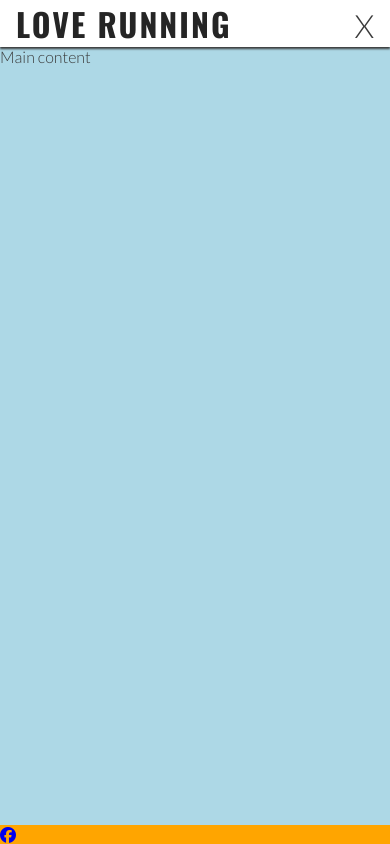
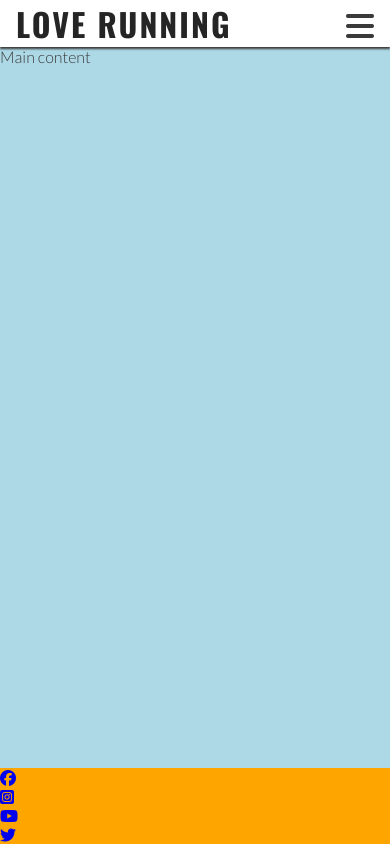
Before and after one commit to Amila3951/Love-running-project, a plain HTML site: page index.html in a window 390 px wide. Drawn offline with nearby package versions, Linux system fonts and the light colour scheme.

Commit message:
Add links to footer

```diff
--- a/index.html
+++ b/index.html
@@ -21,8 +21,8 @@
         <a href="index.html">
             <h1 id="logo">Love Running</h1>
         </a>
-        <input type="checkbox" id="nav-toggle" name="nav-toggle">
-        <label for="nav-toggle" class="nav-toggle-label">X</label>
+        <input id="nav-toggle" name="nav-toggle">
+        <label for="nav-toggle" class="nav-toggle-label"><i class="fa-solid fa-bars"></i></label>
         <nav>
             <ul id="menu">
                 <li><a href="" class="active">Home</a></li>
@@ -36,7 +36,17 @@
     <footer>
         <ul>
             <li><a href="https://facebook.com" target="_blank" rel="noopener"
-                    aria-label="Visit our Facebook pafe (opens in a new tab)"><i class="fa-brands fa-facebook"></i></a></li>
+                    aria-label="Visit our Facebook page (opens in a new tab)"><i class="fa-brands fa-facebook"></i></a>
+            </li>
+            <li><a href="https://instagram.com" target="_blank" rel="noopener"
+                 aria-label="Visit our Instagram page (opens in a new tab)"><i class="fa-brands fa-square-instagram"></i></a>
+            </li>
+            <li><a href="https://youtube.com" target="_blank" rel="noopener"
+                aria-label="Visit our Youtube page (opens in a new tab)"><i class="fa-brands fa-youtube"></i></a>
+           </li>
+           <li><a href="https://twitter.com" target="_blank" rel="noopener"
+            aria-label="Visit our Twitter page (opens in a new tab)"><i class="fa-brands fa-twitter"></i></a>
+       </li>
         </ul>
     </footer>
 
```
